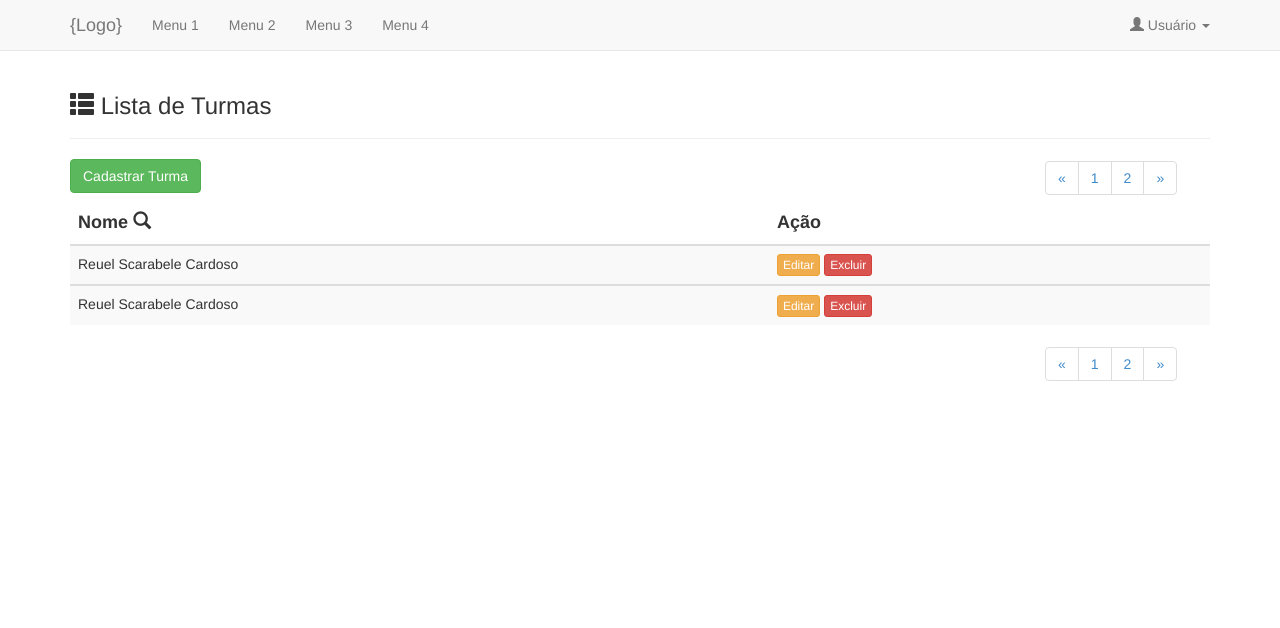
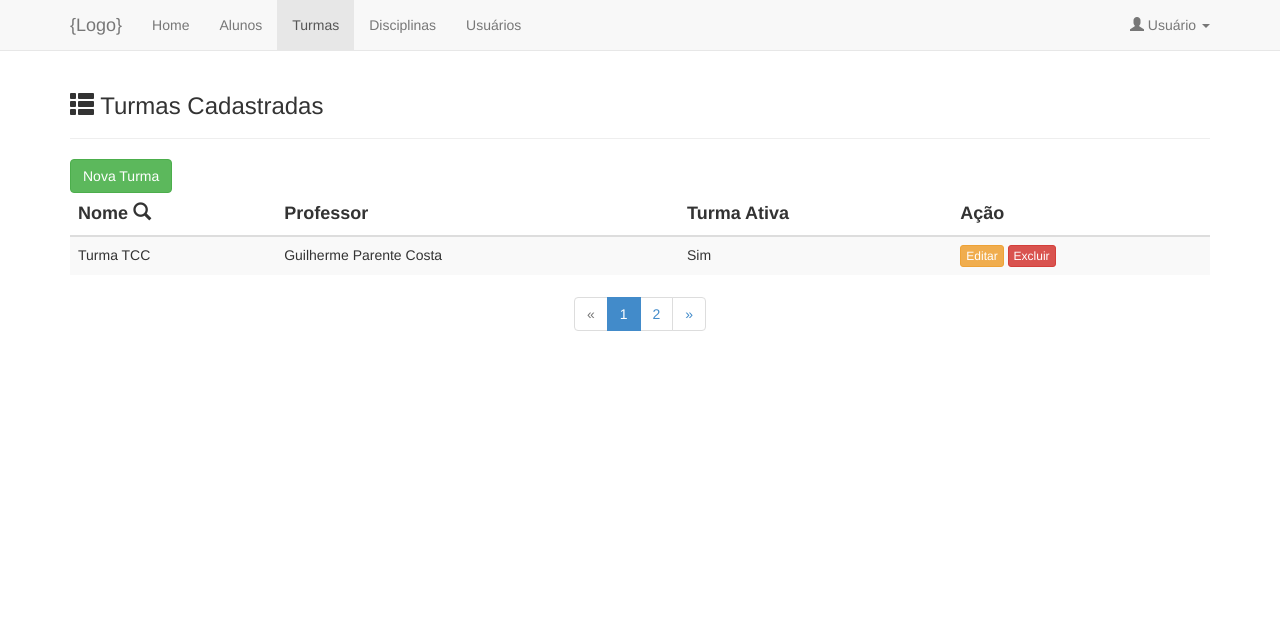
Before and after one commit to reuelsc/tcc, a PHP site: page /coordenador/turmas.php in a window 1280 px wide. Shown: the top 628 px of the page. Run offline with PHP 8.4, Linux system fonts and the light colour scheme.

Commit message:
páginas do perfil de coordenador linkadas e ajustadas

```diff
--- a/coordenador/turmas.php
+++ b/coordenador/turmas.php
@@ -7,8 +7,8 @@
 
 	<title>Turmas</title>
 
-	<link rel="stylesheet" href="css/bootstrap.css">
-	<link rel="stylesheet" href="css/style.css">
+	<link rel="stylesheet" href="../css/bootstrap.css">
+	<link rel="stylesheet" href="../css/style.css">
 
 	<!--[if lt IE 9]>
 		<script src="https://oss.maxcdn.com/libs/html5shiv/3.7.0/html5shiv.js"></script>
@@ -20,7 +20,7 @@
 	<nav class="navbar navbar-default navbar-fixed-top" role="navigation">
 		<div class="container-fluid container">
 			<div class="navbar-header">
-				<button type="button" class="navbar-toggle" data-toggle="collapse" data-target=".navbar-collapse">
+				<button type="button" class="navbar-toggle" data-toggle="collapse" data-target="#navbar-collapse">
 					<span class="sr-only">Toggle Navigation</span>
 					<span class="icon-bar"></span>
 					<span class="icon-bar"></span>
@@ -31,10 +31,11 @@
 
 			<div class="collapse navbar-collapse" id="navbar-collapse">
 				<ul class="nav navbar-nav">
-					<li><a href="#">Menu 1</a></li>
-					<li><a href="#">Menu 2</a></li>
-					<li><a href="#">Menu 3</a></li>
-					<li><a href="#">Menu 4</a></li>
+					<li><a href="../coordenador/index.php">Home</a></li>
+					<li><a href="../coordenador/alunos.php">Alunos</a></li>
+					<li class="active"><a href="../coordenador/turmas.php">Turmas</a></li>
+					<li><a href="../coordenador/disciplinas.php">Disciplinas</a></li>
+					<li><a href="../coordenador/usuarios.php">Usuários</a></li>
 				</ul>
 
 				<ul class="nav navbar-nav navbar-right">
@@ -42,7 +43,9 @@
 						<a href="#" class="dropdown-toggle" data-toggle="dropdown"><span class="glyphicon glyphicon-user"></span> Usuário <span class="caret"></span></a>
 						<ul class="dropdown-menu">
 							<li><a href="#">Sub1</a></li>
+							<li class="divider"></li>
 							<li><a href="#">Sub2</a></li>
+							<li class="divider"></li>
 							<li><a href="#">Sair <span class="glyphicon glyphicon-log-out"></span></a></li>
 						</ul>
 					</li>
@@ -56,37 +59,30 @@
 			<div class="row">
 				<div id="conteudo" class="col-xs-12 col-sm-12 col-md-12 col-lg-12">
 					<div class="page-header">
-						<h3><span class="glyphicon glyphicon-th-list"></span> Lista de Turmas</h3>
+						<h3><span class="glyphicon glyphicon-th-list"></span> Turmas Cadastradas</h3>
 					</div>
 
 					<div class="row">
-						<div class="col-md-10">
-							<button type="button" class="btn btn-success">Cadastrar Turma</button>
-						</div>
-
-						<div class="col-md-2">
-							<ul class="pagination">
-								<li><a href="#">&laquo;</a></li>
-								<li><a href="#">1</a></li>
-								<li><a href="#">2</a></li>
-								<li><a href="#">&raquo;</a></li>
-							</ul>
+						<div class="col-xs-12 col-sm-12 col-md-12 col-lg-12">
+							<a href="../coordenador/cadastroTurma.php"><button type="button" class="btn btn-success">Nova Turma</button></a>
 						</div>
 					</div>
-
-					<div class="clearfix"></div>
 
 					<div class="table-responsive">
 						<table class="table table-striped bordered">
 							<thead class="h4">
 								<tr>
 									<th>Nome <span class="glyphicon glyphicon-search"></span></th>
+									<th>Professor</th>
+									<th>Turma Ativa</th>
 									<th>Ação</th>
 								</tr>
 							</thead>
 							<tbody class="h5">
 								<tr>
-									<td>Reuel Scarabele Cardoso</td>
+									<td>Turma TCC</td>
+									<td>Guilherme Parente Costa</td>
+									<td>Sim</td>
 									<td><button type="button" class="btn btn-warning btn-xs">Editar</button> <button type="button" class="btn btn-danger btn-xs" data-toggle="modal" data-target="#modal-delete">Excluir</button></td>
 									<div class="modal fade" id="modal-delete" tabindex="-1" role="dialog" aria-labelledby="modal-delete" aria-hidden="true">
 										<div class="modal-dialog modal-sm">
@@ -106,24 +102,16 @@
 									</div>
 								</tr>
 							</tbody>
-							<tbody class="h5">
-								<tr>
-									<td>Reuel Scarabele Cardoso</td>
-									<td><button type="button" class="btn btn-warning btn-xs">Editar</button> <button type="button" class="btn btn-danger btn-xs">Excluir</button></td>
-								</tr>
-							</tbody>
 						</table>
 					</div>
 
-					<div class="row">
-						<div class="col-md-offset-10 col-md-2">
-							<ul class="pagination">
-								<li><a href="#">&laquo;</a></li>
-								<li><a href="#">1</a></li>
-								<li><a href="#">2</a></li>
-								<li><a href="#">&raquo;</a></li>
-							</ul>
-						</div>
+					<div class="text-center">
+						<ul class="pagination pagination-large">
+							<li class="disabled"><a href="#">&laquo;</a></li>
+							<li class="active"><a href="#">1</a></li>
+							<li><a href="#">2</a></li>
+							<li><a href="#">&raquo;</a></li>
+						</ul>
 					</div>
 				</div>
 			</div>
@@ -142,8 +130,8 @@
 		</div>
 	</footer>
 
-	<script src="js/jquery.min.js"></script>
-	<script src="js/bootstrap.min.js"></script>
+	<script src="../js/jquery.min.js"></script>
+	<script src="../js/bootstrap.min.js"></script>
 
 </body>
 </html>
```
Also changed, not shown: coordenador/alunos.php (+24 -40 lines), coordenador/cadastroUsuario.php (+9 -5 lines), coordenador/index.php (+6 -3 lines).
